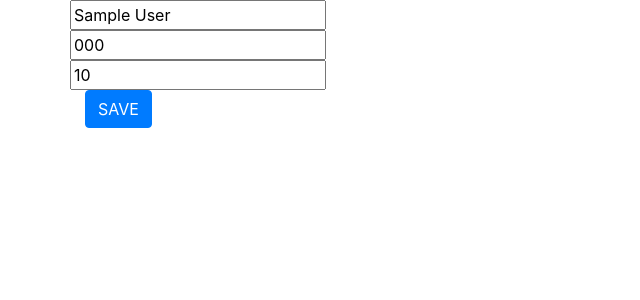
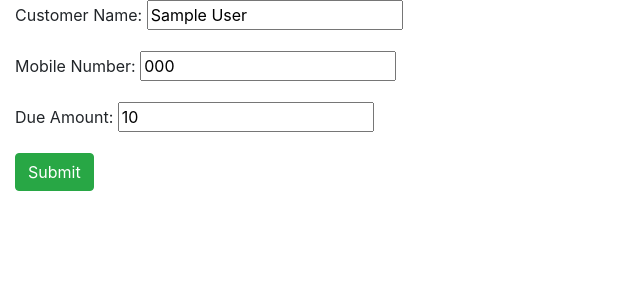
Before and after one commit to mhasan09/Query-Testing-, a Django app: page /data/1/ in a window 1280 px wide. Shown: the top 300 px of the page, without its empty margins (0-640 px from the left). Run offline with Django 3.2, Linux system fonts and the light colour scheme; tables that the repository leaves empty hold one stand-in row (values such as "Sample post"); some libraries are stand-ins or nearby versions.

Commit message:
edit and saved

```diff
--- /dev/null
+++ b/queryApp/forms.py
@@ -0,0 +1,10 @@
+from django import forms
+from .models import MSE_CUSTOMERS
+class createForm(forms.ModelForm):
+    class Meta:
+        model = MSE_CUSTOMERS
+        fields = [
+            'customer_name',
+            'customer_mobile_number',
+            'customer_due_amount',
+        ]
--- a/queryApp/models.py
+++ b/queryApp/models.py
@@ -3,6 +3,7 @@ from django.db import models
 # Create your models here.
 
 class MSE_CUSTOMERS(models.Model):
+
     customer_name = models.CharField("Customer Name", max_length=150, null=True, blank=True)
     customer_mobile_number = models.CharField("Mobile Number", max_length=13, null=True, blank=True)
     customer_due_amount = models.IntegerField("Due Amount", null=True, blank=True)
--- a/queryApp/views.py
+++ b/queryApp/views.py
@@ -1,4 +1,5 @@
 from django.shortcuts import render
+from .forms import createForm
 from queryApp.models import *
 import names,random
 # Create your views here.
@@ -30,8 +31,12 @@ def data_send(request):
 
 def detail_view(request,id):
     customer = MSE_CUSTOMERS.objects.get(id=id)
+    form = createForm(request.POST or None,instance=customer)
+    if form.is_valid():
+        form.save()
     context = {
-        'customer': customer
+        'customer': customer,
+        'form': form,
     }
     return render(request, 'customer_detail.html', context)
 
--- a/templates/customer_detail.html
+++ b/templates/customer_detail.html
@@ -4,14 +4,15 @@
 
 </head>
 <body>
-<div class="container">
-    <div class="row"><input type="text" id="customer_name"></div>
-    <div class="row"><input type="text" id="customer_mobile"></div>
-    <div class="row"><input type="text" id="customer_due_amount"></div>
-    <button type="button" class="btn btn-primary">SAVE</button>
-</div>
-
-
+    <div class="container-fluid">
+        <form action=" " method="POST" >
+            {% csrf_token %}
+            {{ form.as_p }}
+            <button class="btn btn-success">
+                Submit
+            </button>
+        </form>
+    </div>
 
 </body>
 <script
@@ -22,13 +23,20 @@
 <script src="https://cdnjs.cloudflare.com/ajax/libs/popper.js/1.12.9/umd/popper.min.js" integrity="sha384-ApNbgh9B+Y1QKtv3Rn7W3mgPxhU9K/ScQsAP7hUibX39j7fakFPskvXusvfa0b4Q" crossorigin="anonymous"></script>
 <script src="https://maxcdn.bootstrapcdn.com/bootstrap/4.0.0/js/bootstrap.min.js" integrity="sha384-JZR6Spejh4U02d8jOt6vLEHfe/JQGiRRSQQxSfFWpi1MquVdAyjUar5+76PVCmYl" crossorigin="anonymous"></script>
 
-<script>
-    var customer_name = "{{ customer.customer_name|safe }}";
-    var customer_mobile = "{{ customer.customer_mobile_number|safe }}";
-    var customer_due_amount = "{{ customer.customer_due_amount|safe }}";
-    $("#customer_name").val(customer_name);
-    $("#customer_mobile").val(customer_mobile);
-    $("#customer_due_amount").val(customer_due_amount);
-
-</script>
+{#<script>#}
+{#    var customer_name = "{{ customer.customer_name|safe }}";#}
+{#    var customer_mobile = "{{ customer.customer_mobile_number|safe }}";#}
+{#    var customer_due_amount = "{{ customer.customer_due_amount|safe }}";#}
+{#    $("#customer_name").val(customer_name);#}
+{#    $("#customer_mobile").val(customer_mobile);#}
+{#    $("#customer_due_amount").val(customer_due_amount);#}
+{#    $("#save_data").on('click',function () {#}
+{#        var edited_1 = $("#customer_name").val();#}
+{#        var edited_2 = $("#customer_mobile").val();#}
+{#        var edited_3 = $("#customer_due_amount").val();#}
+{#        $("#abc").text(edited_1+","+edited_2+","+edited_3)#}
+{##}
+{#    })#}
+{##}
+{#</script>#}
 </html>
```
